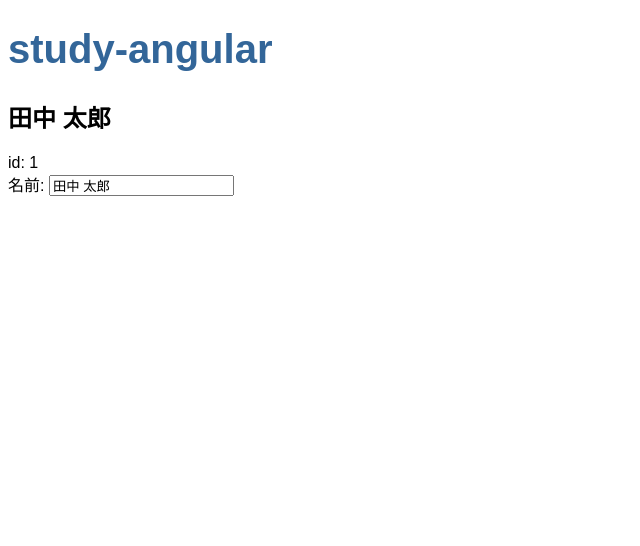
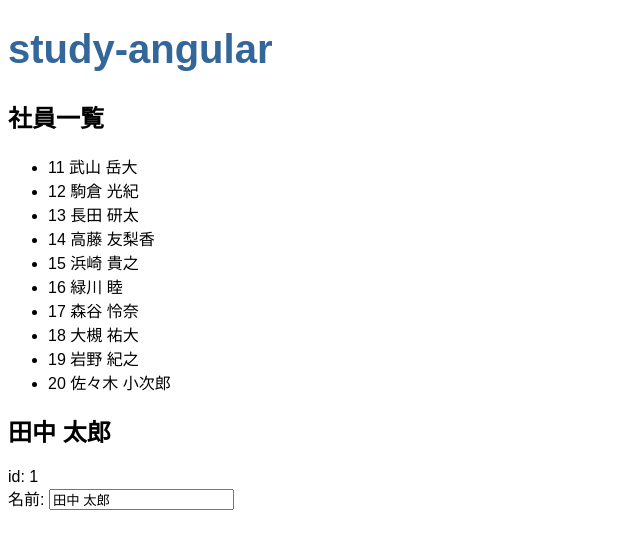
Before and after one commit to nagi125/study-angular, an Angular app: page / in a window 1280 px wide. Shown: the top 546 px of the page, without its empty margins (0-640 px from the left). Built offline with nearby package versions, Linux system fonts and the light colour scheme.

Commit message:
add: メンバー配列とfor文サンプル追加

```diff
--- a/src/app/members/members.component.html
+++ b/src/app/members/members.component.html
@@ -1,3 +1,10 @@
+<h2>社員一覧</h2>
+<ul class="members">
+  <li *ngFor="let member of members">
+    <span class="badge">{{ member.id }}</span> {{ member.name }}
+  </li>
+</ul>
+
 <h2>{{ member.name}}</h2>
 <div><span>id: </span>{{ member.id}}</div>
 <div>
--- a/src/app/members/members.component.ts
+++ b/src/app/members/members.component.ts
@@ -1,5 +1,6 @@
 import { Component, OnInit } from '@angular/core';
 import { Member } from '../member';
+import { MEMBERS} from "../mock-members";
 
 @Component({
   selector: 'app-members',
@@ -9,6 +10,7 @@ import { Member } from '../member';
 
 export class MembersComponent implements OnInit {
 
+  members = MEMBERS;
   member: Member = {
     id: 1,
     name: '田中 太郎'
--- /dev/null
+++ b/src/app/mock-members.ts
@@ -0,0 +1,14 @@
+import { Member } from './member';
+
+export const MEMBERS: Member[] = [
+  { id: 11, name: '武山 岳大' },
+  { id: 12, name: '駒倉 光紀' },
+  { id: 13, name: '長田 研太' },
+  { id: 14, name: '高藤 友梨香' },
+  { id: 15, name: '浜崎 貴之' },
+  { id: 16, name: '緑川 睦' },
+  { id: 17, name: '森谷 怜奈' },
+  { id: 18, name: '大槻 祐大' },
+  { id: 19, name: '岩野 紀之' },
+  { id: 20, name: '佐々木 小次郎' }
+];
```
